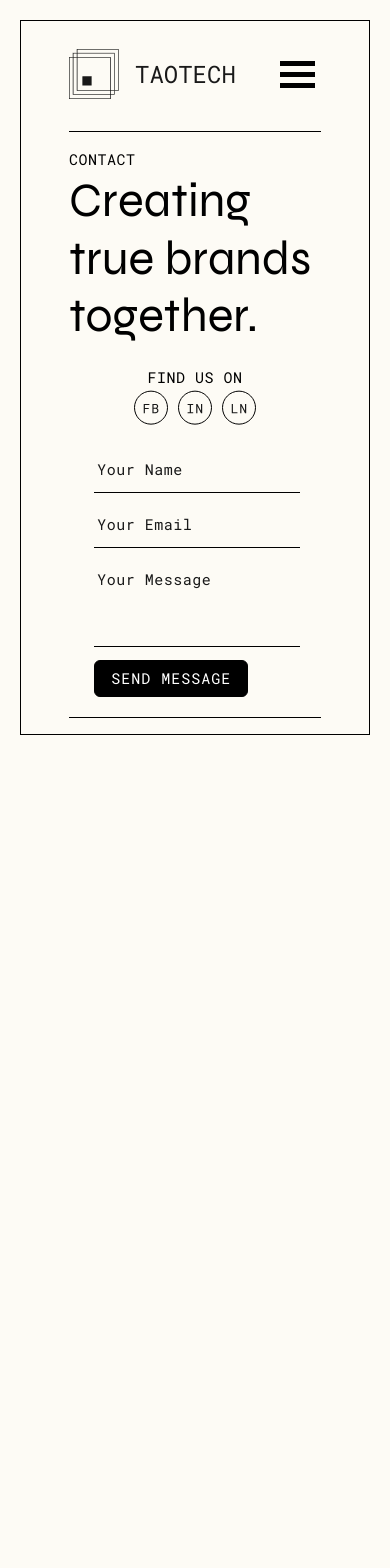
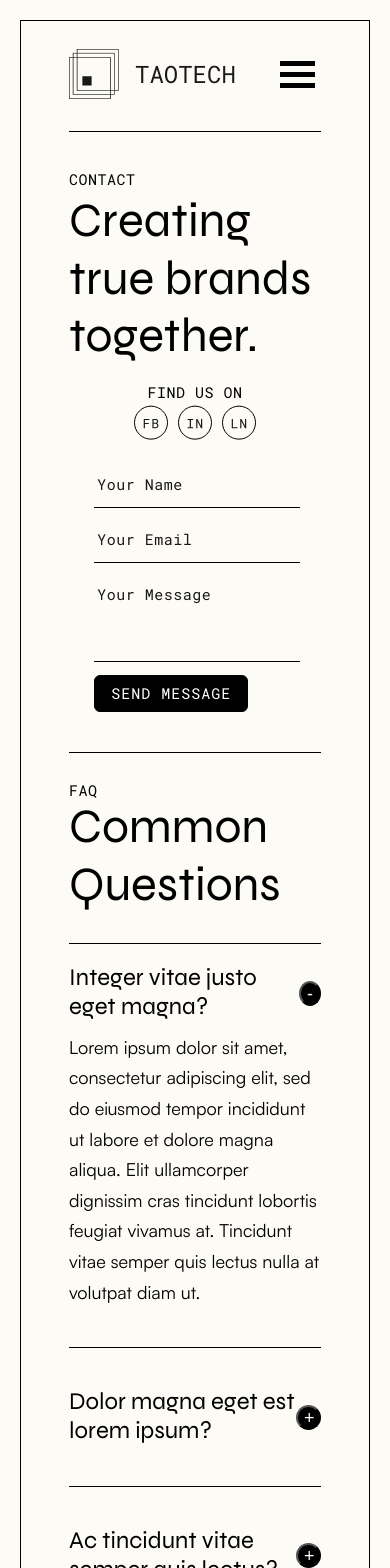
Before and after one commit to taodemy/website, a Next.js app: page /contact in a window 390 px wide. Shown: the top 1568 px of the page. Before the commit the page ends 844 px from the top, so only its background shows below. Built offline with nearby package versions, Linux system fonts and the light colour scheme.

Commit message:
update: responsive for common questions section

```diff
--- a/components/general/CommonQuestions.tsx
+++ b/components/general/CommonQuestions.tsx
@@ -1,8 +1,13 @@
 import styles from "@/styles/CommonQuestions.module.css";
-import { fontSyne, fontRobotoMono, fontSatoshi } from "@/pages/_app";
+import { fontSyne, fontRobotoMono } from "@/pages/_app";
 import FAQ from "./FAQ";
+import EViewPortQuery from "@/constants/viewPortSize";
+import useMediaQuery from "@/hooks/useMediaQuery";
+
+const { PHONE } = EViewPortQuery;
 
 const CommonQuestions = () => {
+  const isPhoneSize = useMediaQuery(PHONE);
   return (
     <section className={styles.questions}>
       <div className={styles.questions_title__contrainer}>
@@ -11,7 +16,13 @@ const CommonQuestions = () => {
         >
           FAQ
         </p>
-        <h1 className={`global__heading--small ${fontSyne.className}`}>Common Questions</h1>
+        <h1
+          className={`${isPhoneSize ? "global__heading-h2" : "global__heading--small"}  ${
+            fontSyne.className
+          }`}
+        >
+          Common Questions
+        </h1>
       </div>
       <FAQ />
     </section>
--- a/components/general/QuestionItem.tsx
+++ b/components/general/QuestionItem.tsx
@@ -1,6 +1,10 @@
 import styles from "@/styles/QuestionItem.module.css";
 import { fontSyne, fontSatoshi } from "@/pages/_app";
 import { useState } from "react";
+import EViewPortQuery from "@/constants/viewPortSize";
+import useMediaQuery from "@/hooks/useMediaQuery";
+
+const { PHONE } = EViewPortQuery;
 interface QuestionItemProps {
   isExpanded: boolean;
   question: string;
@@ -8,6 +12,7 @@ interface QuestionItemProps {
 }
 
 const QuestionItem = ({ isExpanded, question, answer }: QuestionItemProps) => {
+  const isPhoneSize = useMediaQuery(PHONE);
   const [isExpand, setIsExpand] = useState(isExpanded);
   const handleClick = () => {
     setIsExpand(!isExpand);
@@ -15,7 +20,13 @@ const QuestionItem = ({ isExpanded, question, answer }: QuestionItemProps) => {
   return (
     <div className={styles.faq}>
       <div className={styles.question_card}>
-        <h2 className={`global__heading-h3 ${fontSyne.className}`}>{question}</h2>
+        <h2
+          className={`${isPhoneSize ? "global__heading-h4" : "global__heading-h3"} ${
+            fontSyne.className
+          }`}
+        >
+          {question}
+        </h2>
         <button onClick={handleClick} className={styles.question__button}>
           {!isExpand ? "+" : "-"}
         </button>
--- a/components/general/SendMsg.tsx
+++ b/components/general/SendMsg.tsx
@@ -6,7 +6,7 @@ import { useEffect, useRef, useState } from "react";
 import EViewPortQuery from "@/constants/viewPortSize";
 import useMediaQuery from "@/hooks/useMediaQuery";
 
-const { DESKTOP, TABLET, PHONE } = EViewPortQuery;
+const { PHONE } = EViewPortQuery;
 
 const SendMsg = () => {
   const isPhoneSize = useMediaQuery(PHONE);
--- a/pages/contact.tsx
+++ b/pages/contact.tsx
@@ -16,7 +16,7 @@ export default function Contact() {
       <main>
         <SendMsg />
         {/* <OurOffices /> */}
-        {/* <CommonQuestions /> */}
+        <CommonQuestions />
       </main>
     </>
   );
--- a/styles/CommonQuestions.module.css
+++ b/styles/CommonQuestions.module.css
@@ -7,6 +7,19 @@
 }
 .questions_title__contrainer {
   width: 30%;
-  height: 80%;
   padding-right: 20%;
 }
+@media screen and (max-width: 1024px) {
+  .questions {
+    padding-top: 30px;
+    padding-bottom: 30px;
+    flex-direction: column;
+  }
+  .questions_title__contrainer {
+    width: 100%;
+    padding-bottom: 30px;
+    margin-bottom: 20px;
+    padding-right: 0;
+    border-bottom: 1px solid var(--border-default);
+  }
+}
--- a/styles/FAQ.module.css
+++ b/styles/FAQ.module.css
@@ -6,3 +6,10 @@
   flex-direction: column;
   align-items: flex-end;
 }
+@media screen and (max-width: 1024px) {
+  .questions__container {
+    width: 100%;
+    padding-left: 0;
+    border-left: none;
+  }
+}
--- a/styles/QuestionItem.module.css
+++ b/styles/QuestionItem.module.css
@@ -27,3 +27,10 @@
   margin-top: 10px;
   color: var(--text);
 }
+@media screen and (max-width: 743px) {
+  .question__button {
+    font-size: 18px;
+    height: 25px;
+    width: 25px;
+  }
+}
--- a/styles/SendMsg.module.css
+++ b/styles/SendMsg.module.css
@@ -59,15 +59,15 @@
   }
   .msg_left__container {
     width: 100%;
-    padding-top: 20px;
     padding-bottom: 20px;
     padding-right: 0;
   }
   .social_media__container {
+    margin-top: 20px;
     align-items: center;
   }
   .msg_form__container {
     width: 80%;
-    margin-bottom: 20px;
+    margin-bottom: 40px;
   }
 }
```
